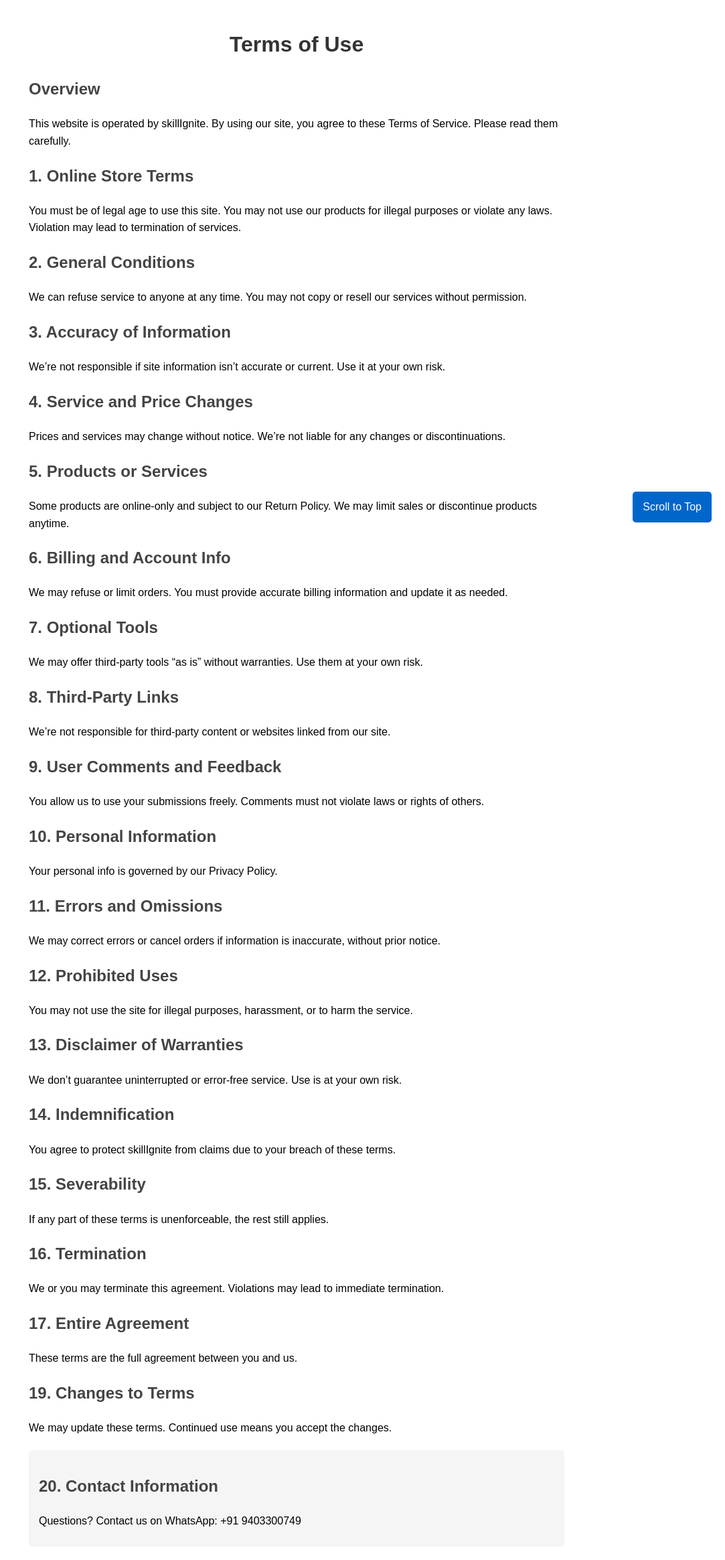
After one commit to jay-arora31/coursewebsite, a Django app: page /term/ in a window 1280 px wide. The commit adds this page. Shown: the whole page at 67% size, without its empty margins (197-1280 px from the left). Run offline with Django 5.2, Linux system fonts and the light colour scheme.

Commit message:
term refund page

```diff
--- a/main/settings.py
+++ b/main/settings.py
@@ -23,7 +23,7 @@ BASE_DIR = Path(__file__).resolve().parent.parent
 SECRET_KEY = 'django-insecure-i4xclnzi7k2so@^iw(c09o&d2k@*j2!==lx1_-vsbize8ud31s'
 
 # SECURITY WARNING: don't run with debug turned on in production!
-DEBUG=False
+DEBUG=True
 ALLOWED_HOSTS = [
     '145.223.23.142',
     'ornesh.in',
--- /dev/null
+++ b/website/templates/term.html
@@ -0,0 +1,163 @@
+<!DOCTYPE html>
+<html lang="en">
+<head>
+    <meta charset="UTF-8">
+    <meta name="viewport" content="width=device-width, initial-scale=1.0">
+    <title>Terms of Use</title>
+    <style>
+        body {
+            font-family: Arial, sans-serif;
+            line-height: 1.6;
+            margin: 0;
+            padding: 20px;
+            max-width: 800px;
+            margin: 0 auto;
+        }
+
+        h1 {
+            color: #333;
+            text-align: center;
+        }
+
+        h2 {
+            color: #444;
+            margin-top: 20px;
+        }
+
+        p {
+            margin: 10px 0;
+        }
+
+        .section {
+            margin-bottom: 20px;
+        }
+
+        .contact {
+            background: #f5f5f5;
+            padding: 15px;
+            border-radius: 5px;
+            margin-top: 20px;
+        }
+
+        .scroll-top {
+            position: fixed;
+            bottom: 20px;
+            right: 20px;
+            background: #0066cc;
+            color: white;
+            padding: 10px 15px;
+            border-radius: 5px;
+            text-decoration: none;
+        }
+
+        .scroll-top:hover {
+            background: #0052a3;
+        }
+    </style>
+</head>
+<body>
+    <h1>Terms of Use</h1>
+
+    <div class="section">
+        <h2>Overview</h2>
+        <p>This website is operated by skillIgnite. By using our site, you agree to these Terms of Service. Please read them carefully.</p>
+    </div>
+
+    <div class="section">
+        <h2>1. Online Store Terms</h2>
+        <p>You must be of legal age to use this site. You may not use our products for illegal purposes or violate any laws. Violation may lead to termination of services.</p>
+    </div>
+
+    <div class="section">
+        <h2>2. General Conditions</h2>
+        <p>We can refuse service to anyone at any time. You may not copy or resell our services without permission.</p>
+    </div>
+
+    <div class="section">
+        <h2>3. Accuracy of Information</h2>
+        <p>We’re not responsible if site information isn’t accurate or current. Use it at your own risk.</p>
+    </div>
+
+    <div class="section">
+        <h2>4. Service and Price Changes</h2>
+        <p>Prices and services may change without notice. We’re not liable for any changes or discontinuations.</p>
+    </div>
+
+    <div class="section">
+        <h2>5. Products or Services</h2>
+        <p>Some products are online-only and subject to our Return Policy. We may limit sales or discontinue products anytime.</p>
+    </div>
+
+    <div class="section">
+        <h2>6. Billing and Account Info</h2>
+        <p>We may refuse or limit orders. You must provide accurate billing information and update it as needed.</p>
+    </div>
+
+    <div class="section">
+        <h2>7. Optional Tools</h2>
+        <p>We may offer third-party tools “as is” without warranties. Use them at your own risk.</p>
+    </div>
+
+    <div class="section">
+        <h2>8. Third-Party Links</h2>
+        <p>We’re not responsible for third-party content or websites linked from our site.</p>
+    </div>
+
+    <div class="section">
+        <h2>9. User Comments and Feedback</h2>
+        <p>You allow us to use your submissions freely. Comments must not violate laws or rights of others.</p>
+    </div>
+
+    <div class="section">
+        <h2>10. Personal Information</h2>
+        <p>Your personal info is governed by our Privacy Policy.</p>
+    </div>
+
+    <div class="section">
+        <h2>11. Errors and Omissions</h2>
+        <p>We may correct errors or cancel orders if information is inaccurate, without prior notice.</p>
+    </div>
+
+    <div class="section">
+        <h2>12. Prohibited Uses</h2>
+        <p>You may not use the site for illegal purposes, harassment, or to harm the service.</p>
+    </div>
+
+    <div class="section">
+        <h2>13. Disclaimer of Warranties</h2>
+        <p>We don’t guarantee uninterrupted or error-free service. Use is at your own risk.</p>
+    </div>
+
+    <div class="section">
+        <h2>14. Indemnification</h2>
+        <p>You agree to protect skillIgnite from claims due to your breach of these terms.</p>
+    </div>
+
+    <div class="section">
+        <h2>15. Severability</h2>
+        <p>If any part of these terms is unenforceable, the rest still applies.</p>
+    </div>
+
+    <div class="section">
+        <h2>16. Termination</h2>
+        <p>We or you may terminate this agreement. Violations may lead to immediate termination.</p>
+    </div>
+
+    <div class="section">
+        <h2>17. Entire Agreement</h2>
+        <p>These terms are the full agreement between you and us.</p>
+    </div>
+
+    <div class="section">
+        <h2>19. Changes to Terms</h2>
+        <p>We may update these terms. Continued use means you accept the changes.</p>
+    </div>
+
+    <div class="contact">
+        <h2>20. Contact Information</h2>
+        <p>Questions? Contact us on WhatsApp: +91 9403300749</p>
+    </div>
+
+    <a href="#" class="scroll-top">Scroll to Top</a>
+</body>
+</html>
--- a/website/urls.py
+++ b/website/urls.py
@@ -11,25 +11,30 @@ urlpatterns = [
     path(
         "list/", course_list, name="course_list"
     ),  # URL to list all courses (if needed)
-        path("delete_course/<int:course_id>/", delete_course, name="delete_course"),
-
+    path("delete_course/<int:course_id>/", delete_course, name="delete_course"),
     path("courses/", courses, name="courses"),
     path("courses/<int:course_id>/", course_detail, name="course_detail"),
     path("course-detail/<int:course_id>/", course_normal_detail, name="course_details"),
     path("courseedit/<int:course_id>/", edit_course, name="edit_course"),
-    path("reorder_submodule_video/<int:course_id>/", reorder_submodule_video, name="reorder_submodule_video"),
+    path(
+        "reorder_submodule_video/<int:course_id>/",
+        reorder_submodule_video,
+        name="reorder_submodule_video",
+    ),
     path("bulk-upload/", bulk_register, name="bulk_register"),
     path("users/", user_list, name="user_list"),
     path("users/edit/<int:user_id>/", edit_user, name="edit_user"),
     path("users/delete/<int:user_id>/", delete_user, name="delete_user"),
+    path("privacy/", privacy, name="privacy"),
+    path("term/", term, name="term"),
+    path("refund/", refund, name="refund"),
     path(
         "submodule/<int:submodule_id>/delete/",
         delete_submodule,
         name="delete_submodule",
     ),
     path("video/<int:video_id>/delete/", delete_video, name="delete_video"),
-        path('change-password/', change_password, name='change_password'),
-
+    path("change-password/", change_password, name="change_password"),
 ]
 
 from django.conf.urls import handler404
--- a/website/views.py
+++ b/website/views.py
@@ -383,3 +383,15 @@ def change_password(request):
         return redirect('home')
 
     return redirect('home')
+
+
+
+def privacy(request):
+    return  render(request,'privacy.html')
+
+def term(request):
+    return  render(request,'term.html')
+
+
+def refund(request):
+    return  render(request,'refund.html')
```
Also changed, not shown: website/templates/base.html (+4 -4 lines), website/templates/privacy.html (added, +141 -0 lines), website/templates/refund.html (added, +82 -0 lines).
